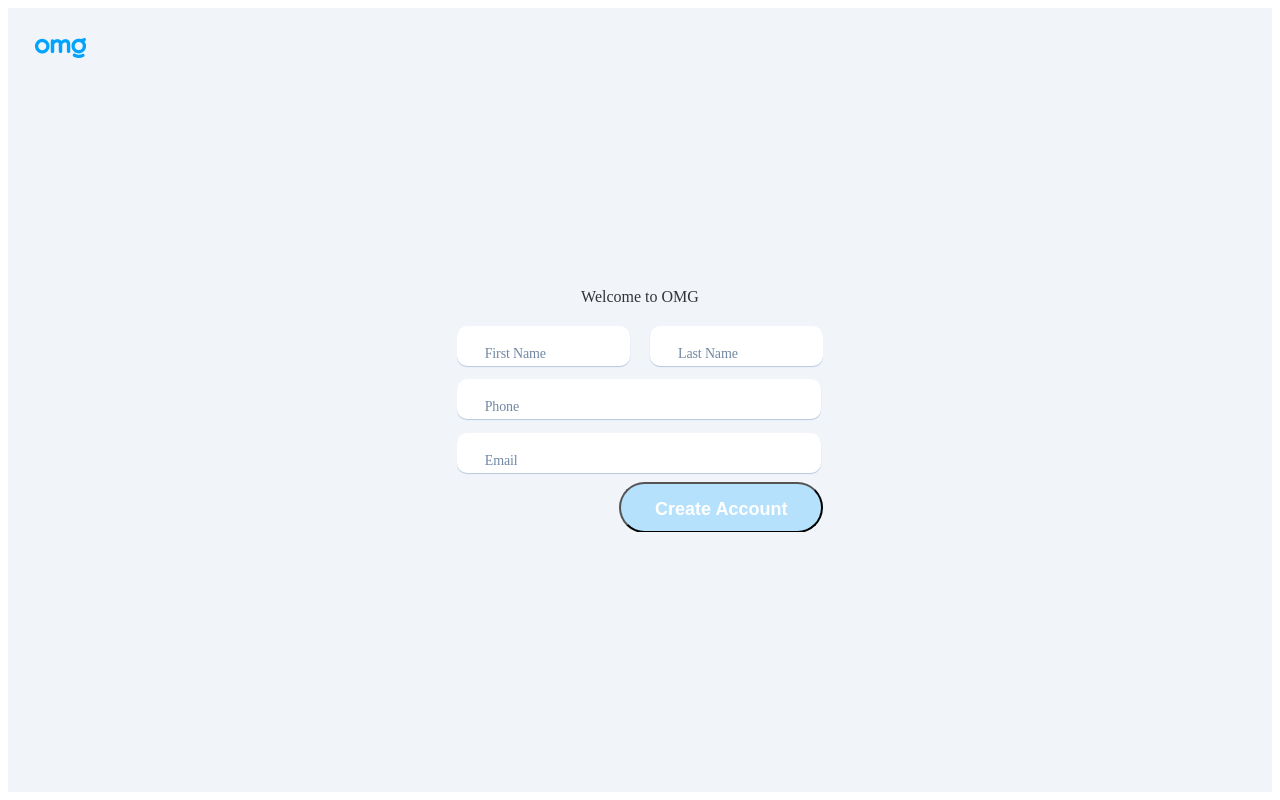
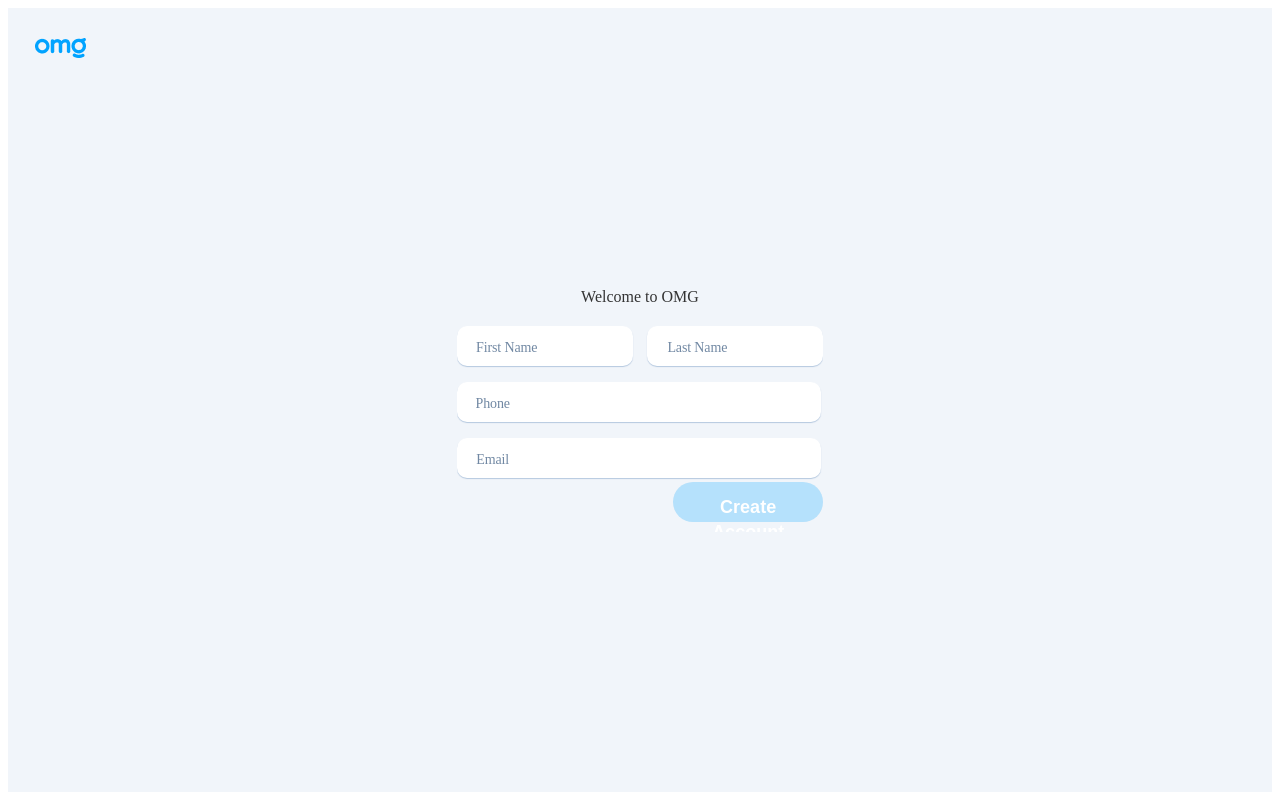
Before and after one commit to Katheryna-Knyzhenko/registration_form, a React (Create React App) app: page / in a window 1280 px wide. Built offline with nearby package versions, Linux system fonts and the light colour scheme.

Commit message:
Add label to all inputs

```diff
--- a/src/App.css
+++ b/src/App.css
@@ -41,11 +41,22 @@
     display: flex;
     flex-flow: row;
     position: relative;
+    justify-content: space-between;
+
 }
-.firstName, .lastName {
+.nameInputForm, .surnameInputForm{
     position: relative;
     width: 48%;
     height: 5vh;
+    display: flex;
+    justify-content: space-between;
+    flex-wrap: wrap;
+
+}
+.firstName, .lastName {
+    position: absolute;
+    width: 100%;
+    height: 100%;
     box-shadow: 0 1px 1px rgba(0, 66, 142, 0.25);
     border-radius: 10px;
     box-sizing: border-box;
@@ -54,15 +65,31 @@
     outline: none;
     border: none;
 }
-.firstName {
-    margin-right: 1.5em;
-}
-.firstName::placeholder, .lastName::placeholder, .phone::placeholder, .email::placeholder {
+
+/*.firstName::placeholder, .lastName::placeholder, .phone::placeholder, .email::placeholder {*/
+/*    position: absolute;*/
+/*    width: 72px;*/
+/*    height: 19px;*/
+/*    left: 28px;*/
+/*    top: 20px;*/
+/*    font-family: Manrope3;*/
+/*    font-style: normal;*/
+/*    font-weight: 500;*/
+/*    font-size: 14px;*/
+/*    line-height: 19px;*/
+/*    display: flex;*/
+/*    align-items: center;*/
+/*    letter-spacing: -0.01em;*/
+/*    color: #7188A3;*/
+/*}*/
+.labelName, .labelSurname, .labelTel, .labelEmail {
     position: absolute;
     width: 72px;
     height: 19px;
-    left: 28px;
-    top: 20px;
+    justify-content: center;
+    text-align: center;
+    top: 30%;
+    padding-left: 1em;
     font-family: Manrope3;
     font-style: normal;
     font-weight: 500;
@@ -72,25 +99,34 @@
     align-items: center;
     letter-spacing: -0.01em;
     color: #7188A3;
-
 }
-.phone, .email {
+.labelTel, .labelEmail {
+    padding-left: 0;
+}
+.telInputForm, .emailInputForm  {
     margin-top: 1em;
     position: relative;
     width: 99.5%;
     height: 5vh;
+    display: flex;
+
+
+}
+.phone, .email {
+    position: absolute;
+    width: 100%;
+    height: 100%;
     box-shadow: 0 1px 1px rgba(0, 66, 142, 0.25);
     border-radius: 10px;
     box-sizing: border-box;
-    display: flex;
-    padding-left: 1.4em;
     outline: none;
     border: none;
+    padding-left: 1.2em;
 }
 .createAccountButton {
     position: absolute;
-    width: 204px;
-    height: 51px;
+    width: 41%;
+    height: 5vh;
     background: rgba(1, 163, 255, 0.25);
     border-radius: 60px;
     padding: 13px 33px;
@@ -101,6 +137,8 @@
     font-weight: bold;
     font-size: 18px;
     line-height: 25px;
+    border: none;
+    outline: none;
 }
 .createAccountButton:focus {
     outline: none;
--- a/src/App.js
+++ b/src/App.js
@@ -1,7 +1,13 @@
-import React from 'react';
+import React, {Component} from 'react';
 import './App.css';
 
-function App() {
+class App extends Component {
+  constructor(props) {
+    super(props);
+    this.state = {}
+  }
+
+  render() {
     return (
       <div className="initialForm">
         <div className='logo'><img alt='logo' src={require('./pictures/logo.png')}/></div>
@@ -9,16 +15,29 @@ function App() {
           <div className='welcome'>Welcome to OMG</div>
           <form className='form'>
             <div className='nameForm'>
-          <input className='firstName' placeholder='First Name'/>
-          <input className='lastName' placeholder='Last Name'/>
+              <div className='nameInputForm'>
+                <input id='firstName' type='text' className='firstName'/>
+                <label className='labelName' htmlFor='firstName'>First Name</label>
               </div>
-          <input className='phone' placeholder='Phone'/>
-          <input className='email' placeholder='Email'/>
-          <button className='createAccountButton'>Create Account</button>
+              <div className='surnameInputForm'>
+                <input type='text' className='lastName' id='lastName'/>
+                <label className='labelSurname' htmlFor='lastName'>Last Name</label>
+              </div>
+            </div>
+            <div className='telInputForm'>
+              <input type='tel' className='phone' id='phone' pattern='2[0-9]{3}-[0-9]{3}'/>
+              <label className='labelTel' htmlFor='phone'>Phone</label>
+            </div>
+            <div className='emailInputForm'>
+              <input type='email' className='email' id='email'/>
+              <label className='labelEmail' htmlFor='email'>Email</label>
+            </div>
+            <button type='submit' className='createAccountButton'>Create Account</button>
           </form>
         </div>
       </div>
     );
   }
+}
 
 export default App;
```
Also changed, not shown: src/Success.js (added). Lines whose indentation alone changed are shown as unchanged.
